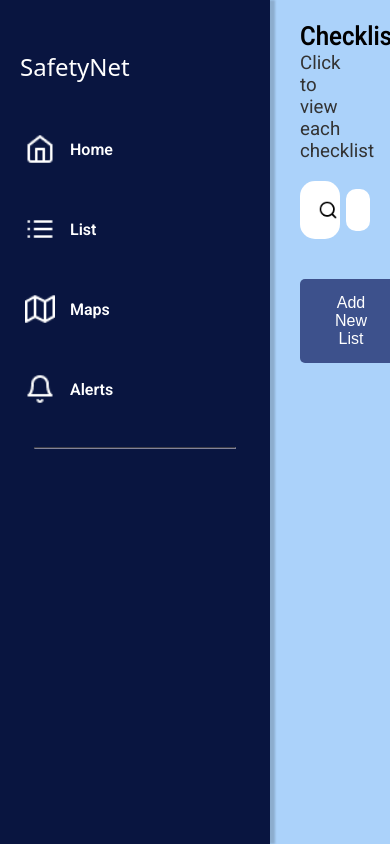
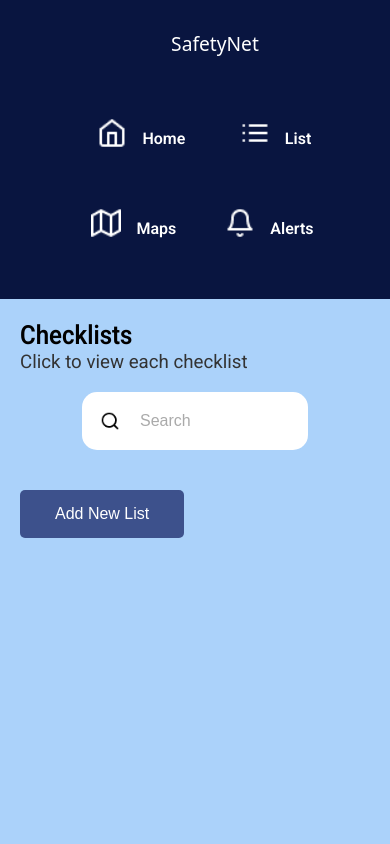
Before and after one commit to AJANI2005/SE_Project-DisasterPreparednessApp, a React (Vite) app: page /list in a window 390 px wide. Shown: the top 844 px of the page. Built offline with nearby package versions, Linux system fonts and the light colour scheme.

Commit message:
Responsivness

```diff
--- a/src/App.css
+++ b/src/App.css
@@ -133,3 +133,60 @@ input:focus {
     font-size: 1.5rem;
     font-family: Roboto Mono, system-ui, -apple-system, BlinkMacSystemFont, 'Segoe UI', Roboto, Oxygen, Ubuntu, Cantarell, 'Open Sans', 'Helvetica Neue', sans-serif;
 }
+
+
+
+
+/* Responsive Layout Adjustments */
+@media (max-width: 768px) {
+    :root {
+        --sidebar-width: 100%;
+    }
+
+    .sidebar {
+        position: relative;
+        width: 100%;
+        height: auto;
+        box-shadow: none;
+        padding: 10px 20px;
+    }
+
+    main {
+        margin-left: 0;
+        padding: 20px 20px;
+    }
+
+    .sidebar-list-item {
+        justify-content: center;
+    }
+
+    .sidebar-logo {
+        padding: 20px 0;
+        text-align: center;
+    }
+
+    .sidebar-logo-text {
+        font-size: 1.2rem;
+    }
+
+    .icon {
+        margin-right: 15px;
+        margin-bottom: 10px;
+    }
+
+    .sidebar-list-group {
+        flex-direction: row;
+        flex-wrap: wrap;
+        justify-content: center;
+    }
+
+    .sidebar-list-item {
+        margin: 10px;
+        flex: 1 1 40%;
+        max-width: 45%;
+    }
+
+    .sidebar-separator {
+        display: none;
+    }
+}
```
